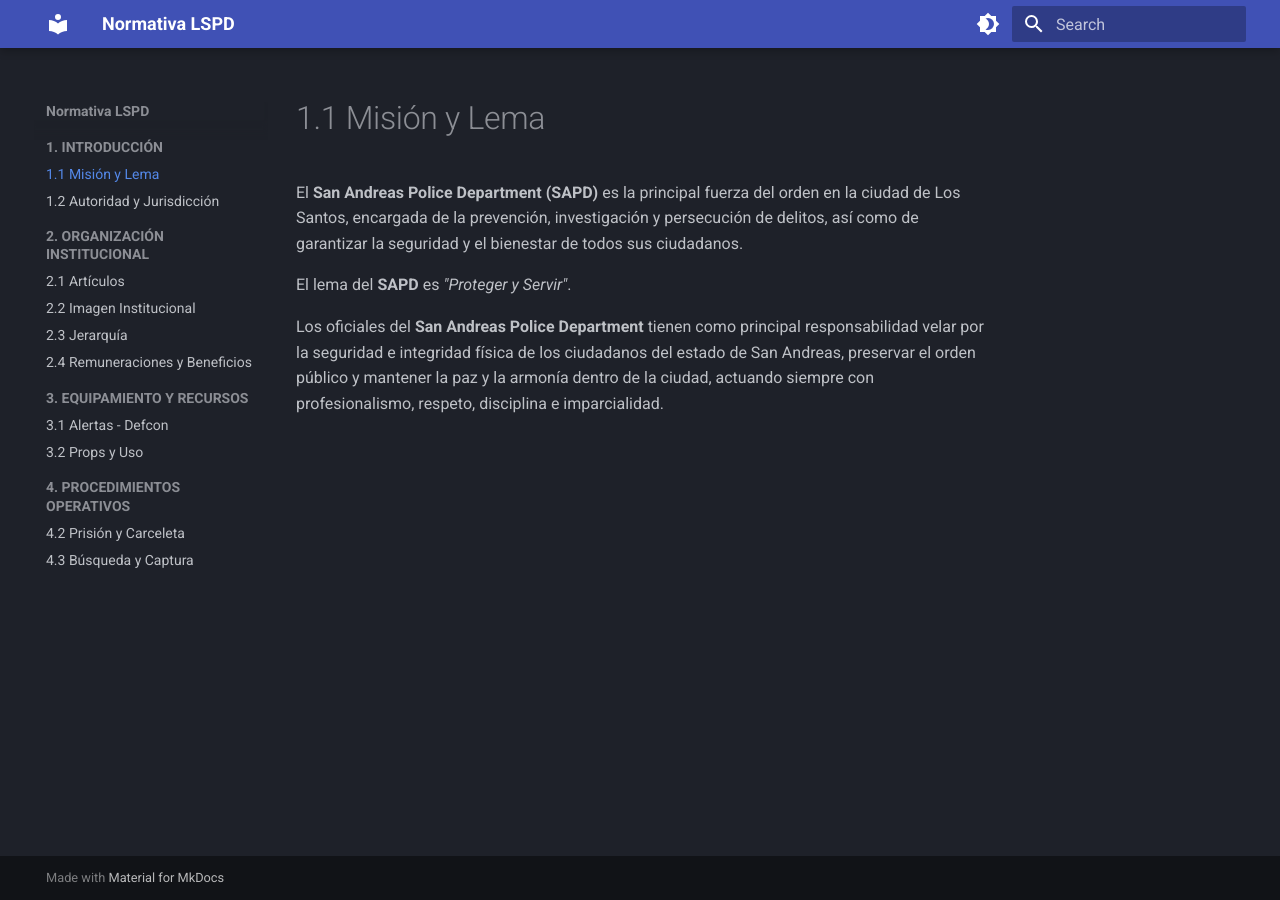
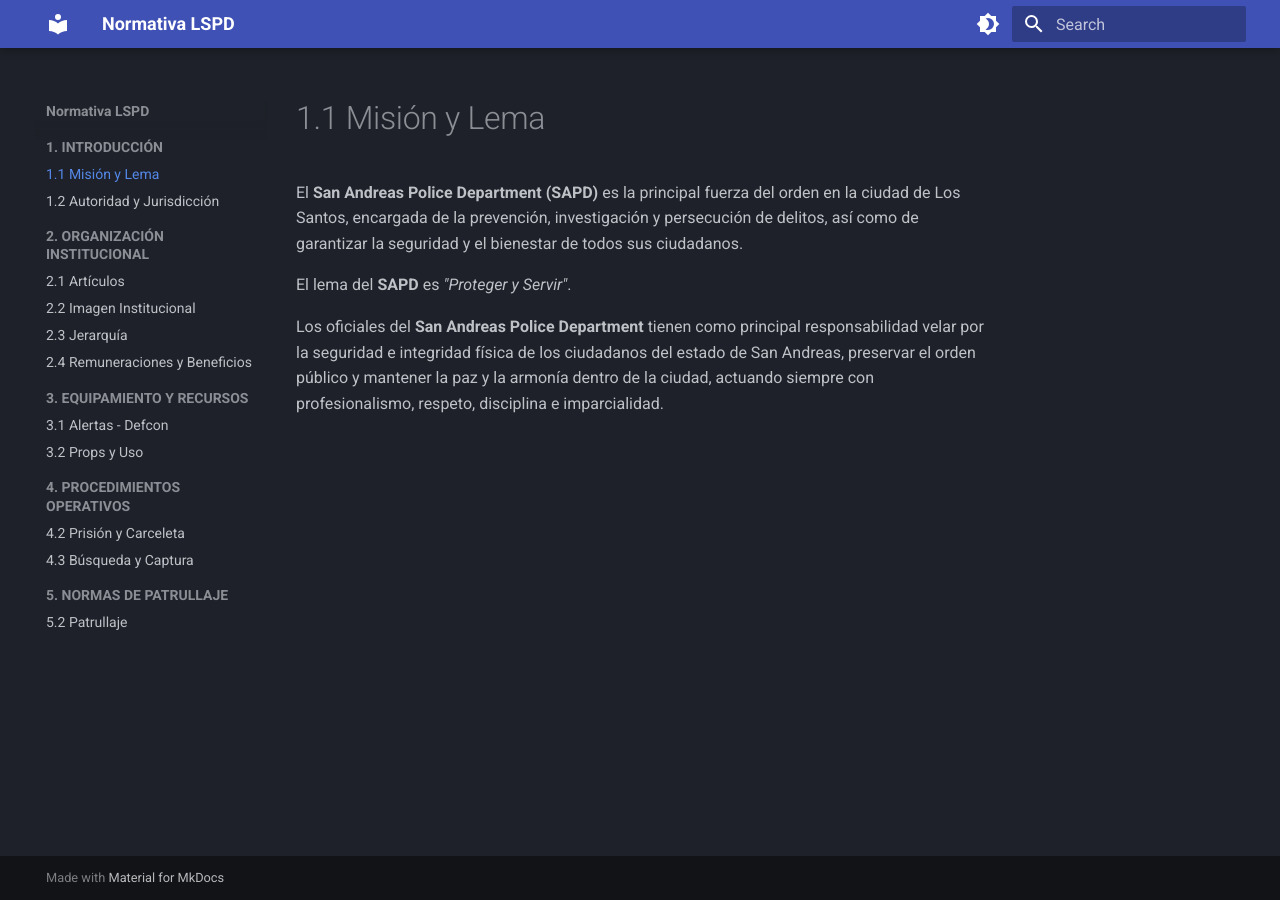
Before and after one commit to normativa-lspd-infinity-rp/Normativa-LSPD, an MkDocs documentation site: the page built from docs/index.md, in a window 1280 px wide. Built offline with MkDocs 1.6.1 and Material for MkDocs 9.7.7, drawn with Linux system fonts in a browser that asks for light colours.

Commit message:
Update mkdocs.yml

```diff
--- a/mkdocs.yml
+++ b/mkdocs.yml
@@ -47,3 +47,5 @@ nav:
   - 4. PROCEDIMIENTOS OPERATIVOS:
       - 4.2 Prisión y Carceleta: procedimientos/prision.md
       - 4.3 Búsqueda y Captura: procedimientos/busqueda-captura.md
+  - 5. NORMAS DE PATRULLAJE:
+      - 5.2 Patrullaje: patrullaje/patrullaje.md
```
